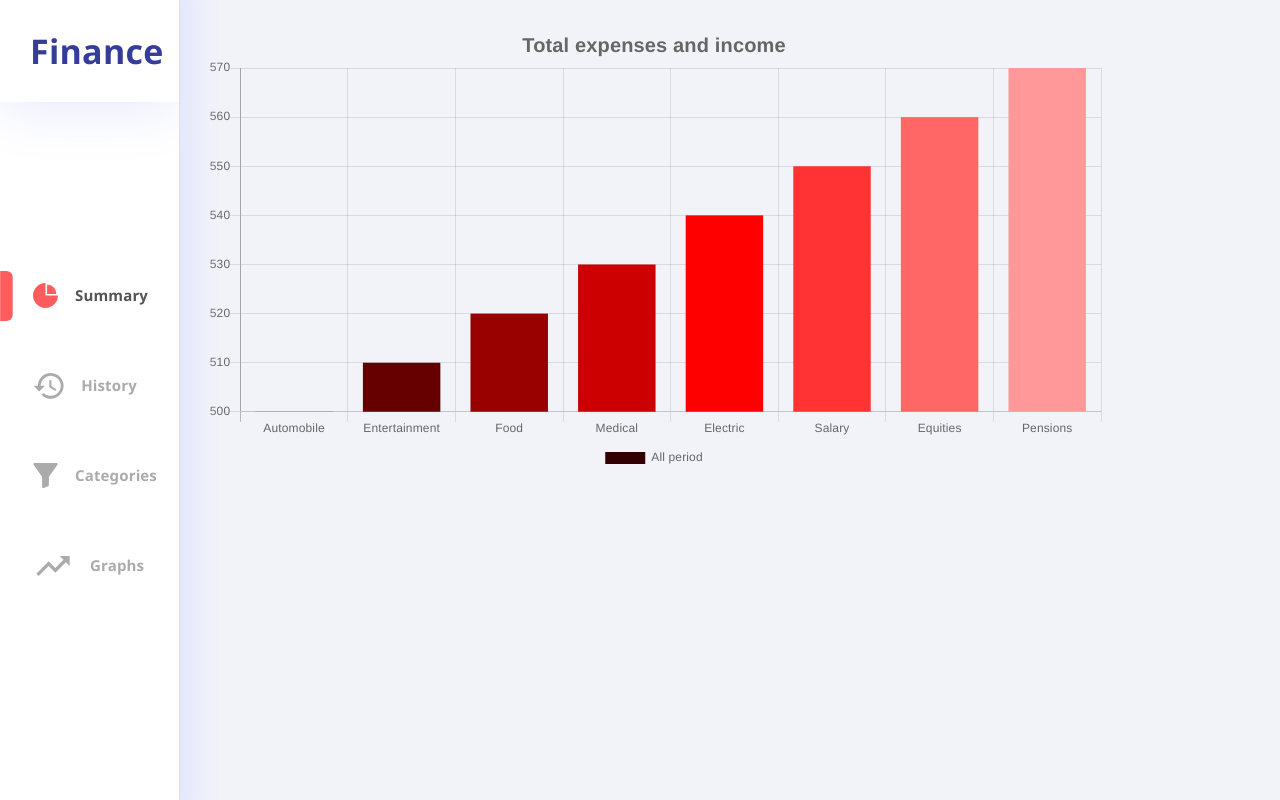
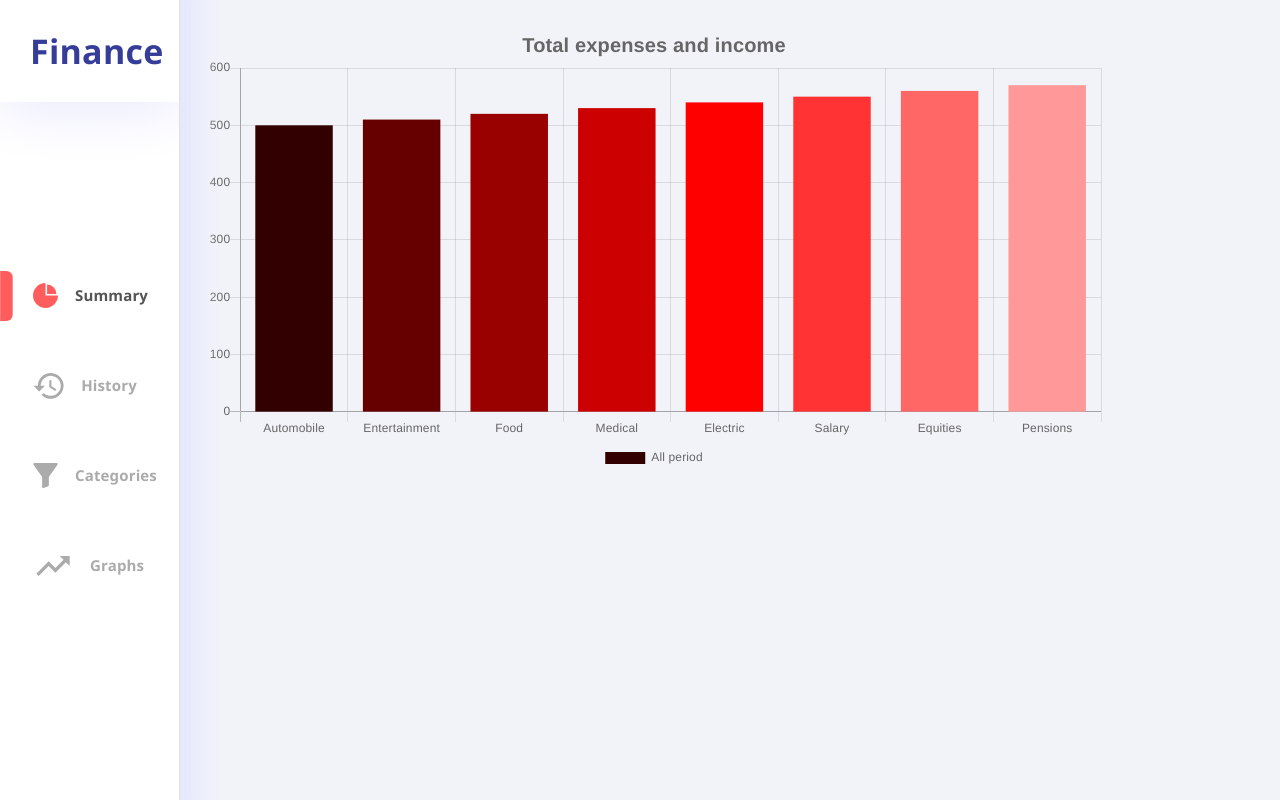
Before and after one commit to LuizaAv/aca-final-project-lge, a React (Create React App) app: page /Charts in a window 1280 px wide. Built offline with nearby package versions, Linux system fonts and the light colour scheme.

Commit message:
added start from zero

```diff
--- a/src/pages/Charts/Charts.js
+++ b/src/pages/Charts/Charts.js
@@ -51,6 +51,13 @@ export default function Charts() {
             display: true,
             position: 'bottom',
           },
+          scales:{
+            yAxes:[{
+              ticks:{
+                beginAtZero: true
+              },
+            }]
+          }
         }
       }
       />
```
